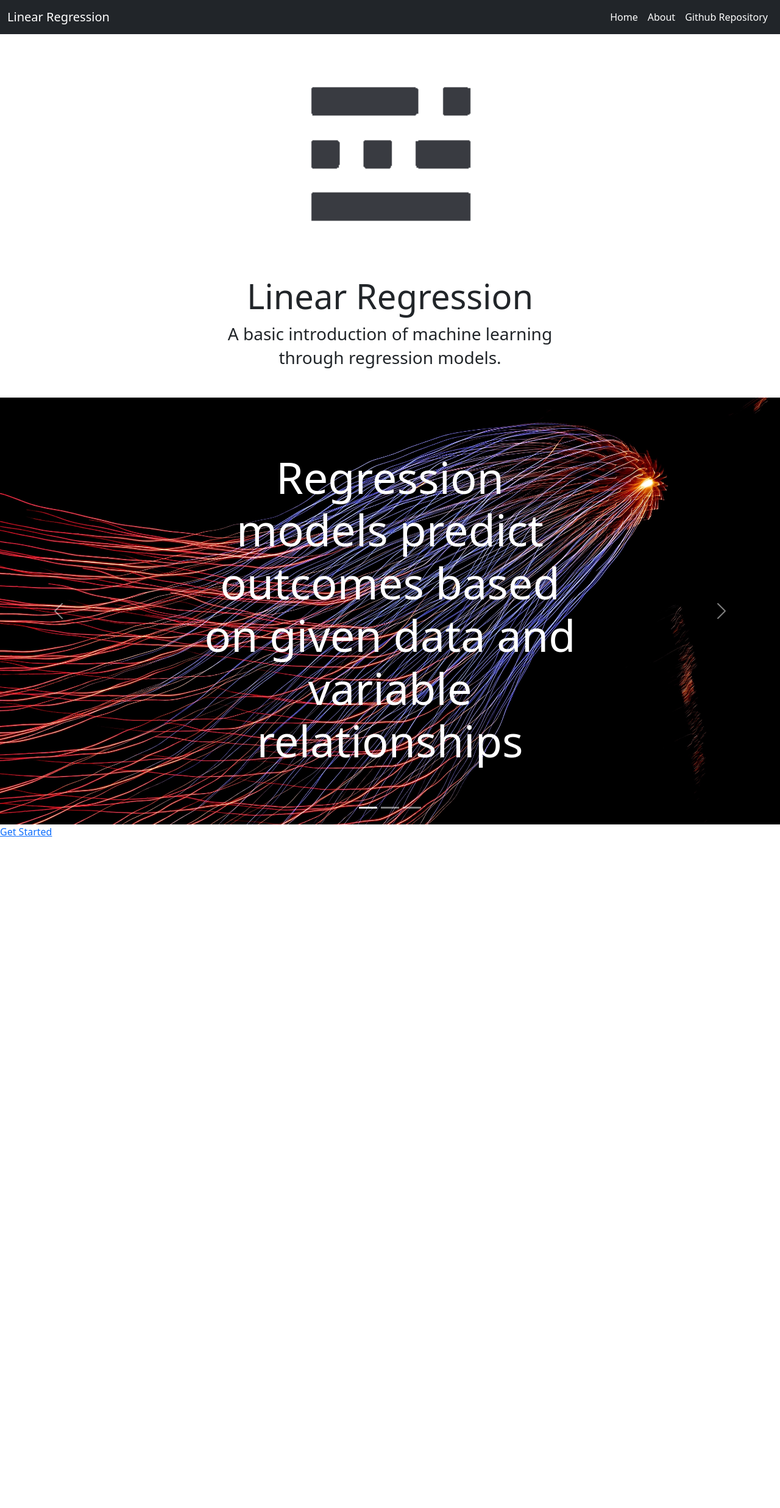
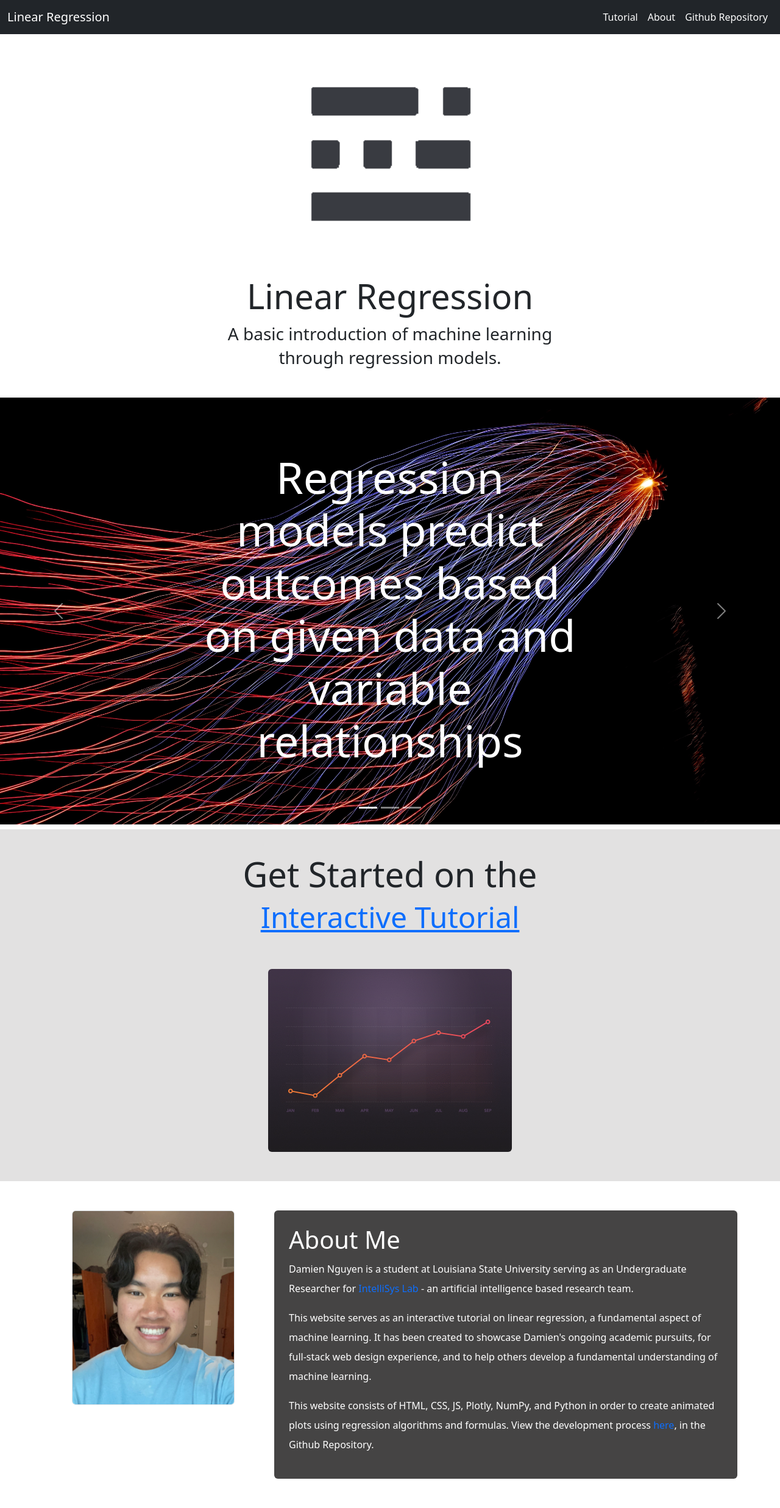
Before and after one commit to damienwin/MLbasics, a Flask app: page / in a window 1280 px wide. Shown: the whole page at 61% size. Before the commit the page ends 1372 px from the top, so only its background shows below. Run offline with Flask 3, Linux system fonts and the light colour scheme.

Commit message:
About Page
Created about page, reference links, and tweaked final wordings for tutorial.

```diff
--- a/app.py
+++ b/app.py
@@ -55,7 +55,7 @@ def initial_graph():
         template='simple_white',
         xaxis=dict(range=[1, 8], dtick=1, showgrid=True),
         yaxis=dict(range=[100, 300], dtick=50, showgrid=True),
-        width=840, height=480
+        width=810, height=460
     )
 
     return fig
--- a/templates/index.html
+++ b/templates/index.html
@@ -22,10 +22,10 @@
             </button>
             <div class="collapse navbar-collapse" id="navbarNavAltMarkup">
                 <div class="navbar-nav ms-auto">
-                    <a class="nav-item nav-link text-white" id="home" href="/">Home</a>
+                    <a class="nav-item nav-link text-white" id="home" href="#start">Tutorial</a>
                     {% block nothome %}
-                    <a class="nav-item nav-link text-white" id="about" href="/about">About</a>
-                    <a class="nav-item nav-link text-white" id="repo" href="/repo">Github Repository</a>
+                    <a class="nav-item nav-link text-white" id="about" href="#aboutsection">About</a>
+                    <a class="nav-item nav-link text-white" id="repo" href="https://github.com/damienwin/MLbasics">Github Repository</a>
                     {% endblock %}
                 </div>
             </div>
@@ -81,7 +81,44 @@
       </button>
     </div>
 
-    <a href="/linear_regression/page1">Get Started</a>
+
+    <div class="container-fluid" style="background-color: #e2e1e1" id="start">
+      <div class="row mt-2" >
+        <div class="col-md-12 text-center mt-4">
+          <h1 class="display-4 mt-3"><strong>Get Started on the<br></h1><h1 class="display-5"><a href="/linear_regression/page1">Interactive Tutorial</a></h1></strong></h1>
+        </div>
+      </div>
+
+      <img src="{{ url_for('static', filename='graphgif.gif') }}" class="rounded mx-auto d-block mt-5 " height="300px">
+      <br><br>
+    </div>
+
+    <div class="container mt-5" id="aboutsection">
+      <div class="row">
+        <div class="col-md-4">
+          <img src="{{ url_for('static', filename='profile.jpeg') }}" alt="About Image" class="img-fluid rounded border" style="max-width: 75%; margin-left: 10%;">
+        </div>
+        <div class="col-md-8 text-dark p-4 rounded" style="background-color: #454444; line-height: 2">
+          <h1 class="text-white">About Me</h1>
+          <p class="text-white">
+            Damien Nguyen is a student at Louisiana State University serving as an Undergraduate Researcher for <a href="https://intellisys.haow.ca/" style="text-decoration: none">IntelliSys Lab</a> - an
+            artificial intelligence based research team.
+          </p>
+          <p class="text-white">
+            This website serves as an interactive tutorial on linear regression, a fundamental aspect of machine learning.
+            It has been created to showcase Damien's ongoing academic pursuits, for full-stack web design experience, and
+            to help others develop a fundamental understanding of machine learning.
+          </p>
+          <p class="text-white">
+            This website consists of HTML, CSS, JS, Plotly, NumPy, and Python in order to create animated plots using regression algorithms and formulas.
+            View the development process <a href="https://github.com/damienwin/MLbasics" style="text-decoration: none">here</a>, in the Github Repository.
+          </p>
+        </div>
+      </div>
+    </div>
+    <br><br>
+
+
     {% endblock %}
 
 
--- a/templates/linear_regression/page2.html
+++ b/templates/linear_regression/page2.html
@@ -22,7 +22,7 @@
         </button>
 
 
-        We can then use that line to predict price given square footage.
+        <br>We can then use that line to predict future prices given square footage, or vice versa.
         <button onclick="window.location.href='/linear_regression/page2/line/rand-point'">Plot Random Point</button>
 
         <!-- Scripts -->
```
Also changed, not shown: templates/demonstration.html (+3 -5 lines), templates/linear_regression/page3.html (+7 -6 lines), static/graphgif.gif (added), static/profile.jpeg (added).
